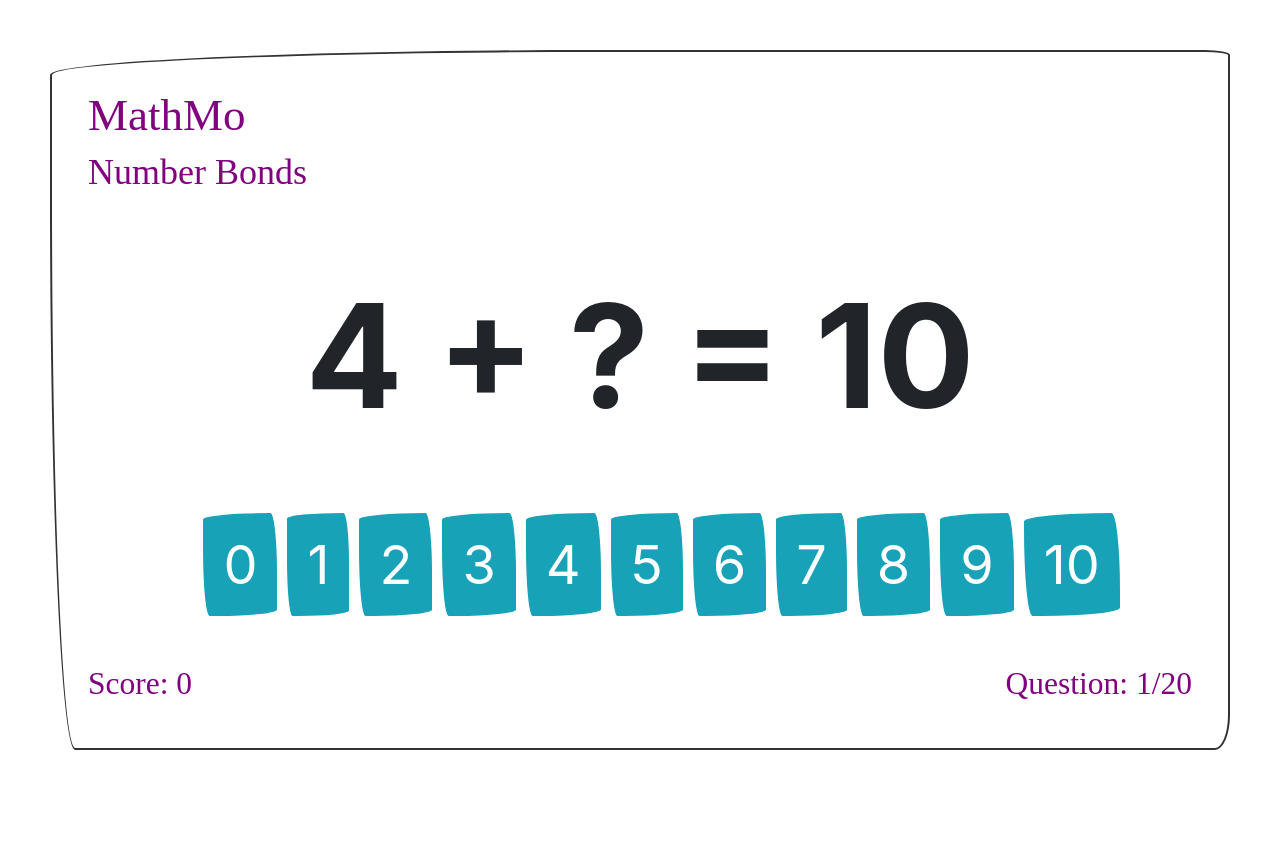
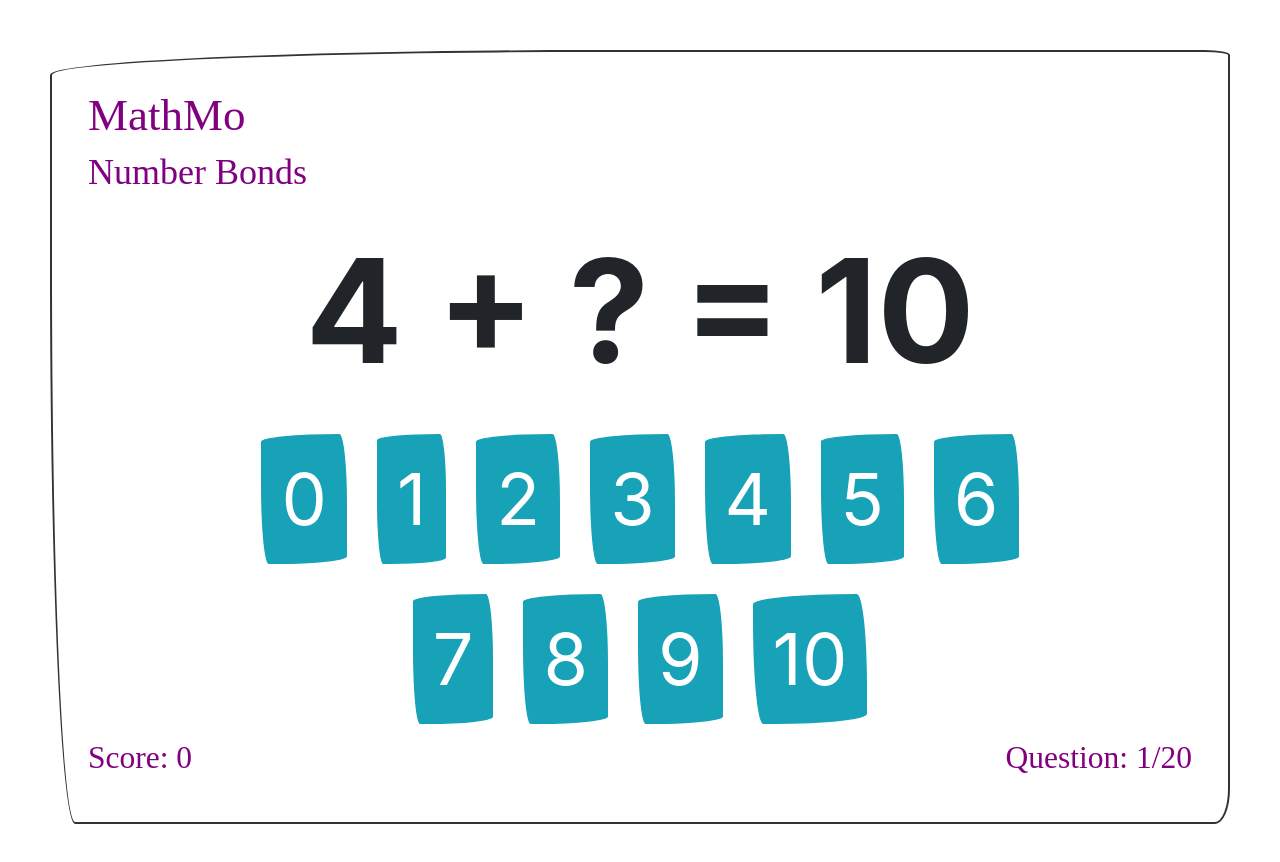
Before and after one commit to andrewcharlton/mathmo, a React (Create React App) app: page / in a window 1280 px wide. Shown: the top 862 px of the page. Before the commit the page ends 800 px from the top, so only its background shows below. Built offline with nearby package versions, Linux system fonts and the light colour scheme; a web font is replaced by a local one.

Commit message:
fix number picker flex styling

```diff
--- a/src/components/number_picker/number_picker.css
+++ b/src/components/number_picker/number_picker.css
@@ -1,9 +1,10 @@
 .NumberPicker {
   display: flex;
-  justify-content: space-between;
+  justify-content: center;
+  flex-wrap: wrap;
 }
 
 .NumberPicker .btn {
-  font-size: 3em;
-  margin: 5px;
+  font-size: 4em;
+  margin: 15px;
 }
```
